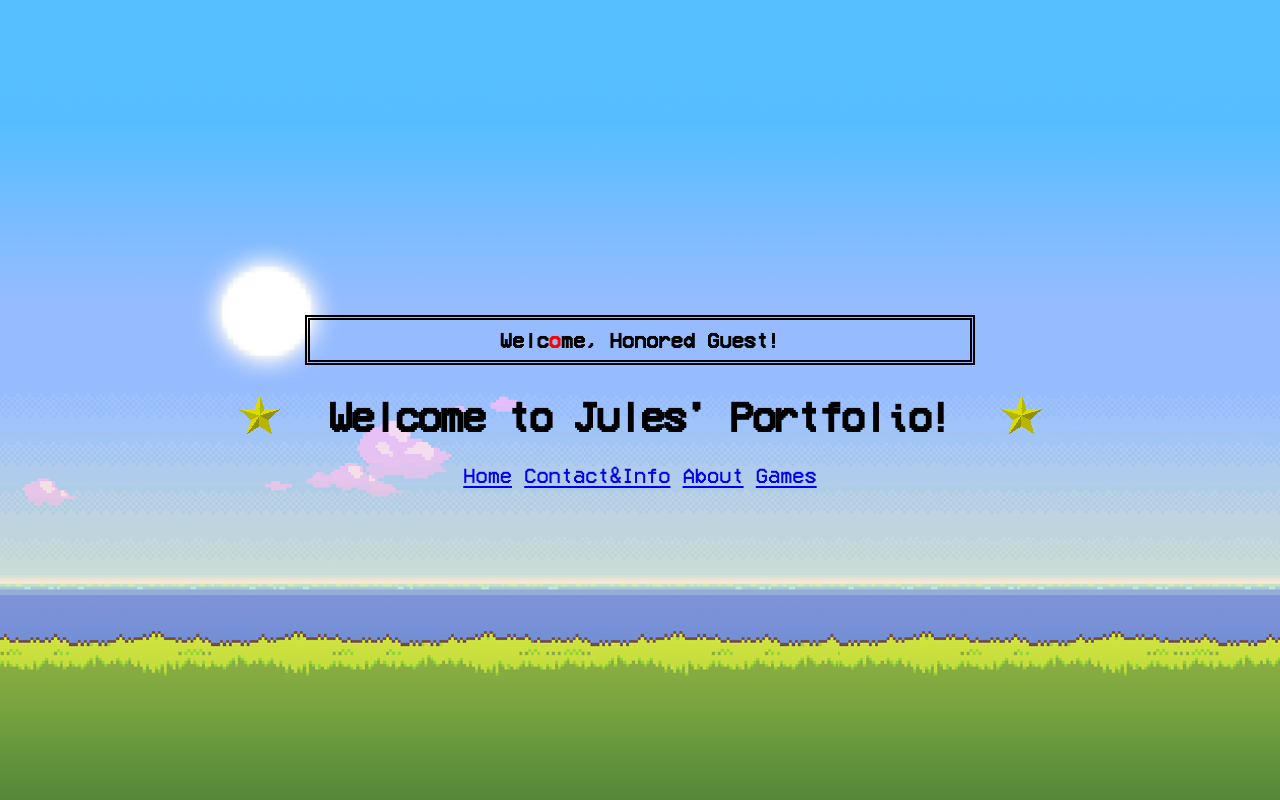
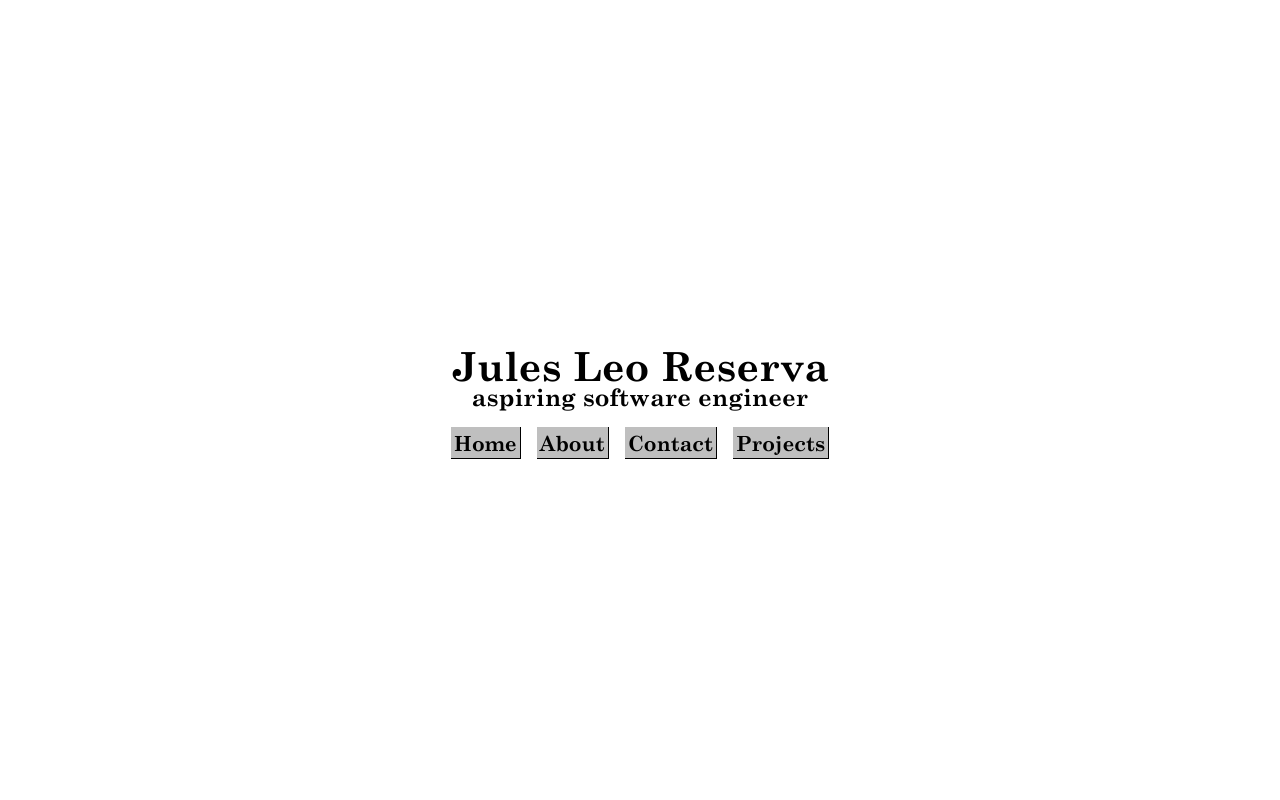
Before and after one commit to jolsefu/portfolio, a website built with Vite: page screens/home.html in a window 1280 px wide. Built offline with nearby package versions, Linux system fonts and the light colour scheme.

Commit message:
Redesigned homepage

```diff
--- a/screens/home.css
+++ b/screens/home.css
@@ -1,60 +1,61 @@
 @font-face {
-    font-family: 'vcr_osd_mono';
-    src: url('../static/fonts/vcr_osd_mono.ttf');
-}
-
-@font-face {
-    font-family: 'apple_garamond';
-    src: url('../static/fonts/apple_garamond.ttf');
-}
-
-* {
-	font-family: 'vcr_osd_mono';
+    font-family: 'schoolbook';
+    src: url('../static/fonts/schoolbook.ttf');
 }
 
 html {
-    font-size: 1.3rem;
+    font-family: 'schoolbook', 'Times New Roman', Times, serif;
 }
 
 body {
     margin: 0;
+    margin-top: 40px;
 }
 
-#home {
-    height: 100vh;
+a {
+    color: black;
+    font: bold;
+    text-decoration: none;
+}
+
+#content {
+    display: flex;
     flex-direction: column;
-    display: flex;
     align-items: center;
     justify-content: center;
-    background-image: url('../static/images/background.png');
-    background-size: cover;
+    height: 90vh;
+    width: 100%;
 }
 
-#title {
-    font-family: 'vcr_osd_mono';
-    font-size: 2rem;
-    letter-spacing: -.1rem;
-    height: 100px;
-    font-weight: bolder;
-    display: flex;
-    align-items: center;
+#name {
+    font-size: 2.5rem;
+    font-weight: bold;
+    margin-bottom: 0;
 }
 
-#topbar {
-    display: flex;
-    justify-content: center;
-    border-style: double;
-    border-color: black;
-    border-width: thick;
-    padding: 10px;
-    width: 50%;
-    font-weight: 1000;
+#subtext {
+    margin-top: -.5rem;
+    margin-bottom: 1rem;
+    font-size: 1.5rem;
 }
 
-#links a.active {
-    color: red;
+#buttons {
+    display: flex;
+    flex-direction: row;
+    gap: 1rem;
+    font-size: 1.3rem;
 }
 
-#sidebar a:hover:not(.active) {
-    color: black;
+.button {
+    background-color: #bfbfbf;
+    padding: 3px;
+    border-bottom: black solid 1px;
+    border-right: black solid 1px;
 }
+
+.button:active {
+    border-top: black solid 1px;
+    border-left: black solid 1px;
+    border-bottom: 0;
+    border-right: 0;
+}
--- a/screens/home.html
+++ b/screens/home.html
@@ -6,67 +6,31 @@
         <link rel="stylesheet" href="home.css">
 
         <script>
-            let redLetter = 0;
-
-            document.addEventListener( 'DOMContentLoaded', topbarColor );
-            document.addEventListener( 'DOMContentLoaded', sidebarFunctionality );
-
-            function sidebarFunctionality() {
-                const a = document.querySelectorAll( '#sidebar a' );
-
-                a.forEach( element => {
-                    element.addEventListener( 'click', () => {
-                        const active = document.querySelector( '#sidebar a.active' );
-
-                        active.className = '';
-
-                        element.className = 'active';
-                   } )
-                } );
-            }
-
-            function changeColor() {
-                const topbar = document.getElementById( 'topbar' );
-                const str = 'Welcome,&nbspHonored&nbspGuest!';
-
-                if ( str.charAt( redLetter ) === '&' ) redLetter += 5;
-
-                let redStr = `<span style="color: red;">${ str.charAt( redLetter ) }</span>`;
-
-                newStr = str.slice( 0, redLetter ) + redStr + str.slice( redLetter + 1 );
-
-                topbar.innerHTML = newStr;
-
-                if ( redLetter >= str.length ) redLetter = 0; else redLetter++;
-            }
-
-            function topbarColor() {
-                setInterval( changeColor, 70 );
-            }
         </script>
     </head>
     <body>
-        <div id="home">
-            <div id="topbar">
-                Welcome, Honored Guest!
+        <div id="content">
+            <div id="name">
+                Jules Leo Reserva
             </div>
+            <div id="subtext">
+                aspiring software engineer
+            </div>
+            <div id="buttons">
+                <div class="button">
+                    <a href="#">Home</a>
+                </div>
+                <div class="button">
+                    <a href="#">About</a>
+                </div>
+                <div class="button">
+                    <a href="#">Contact</a>
+                </div>
+                <div class="button">
+                    <a href="#">Projects</a>
+                </div>
 
-            <div id="content">
-                <div id="title">
-                    <img src="../static/gifs/star.gif">
-                    &nbsp;
-                    Welcome to Jules' Portfolio!
-                    &nbsp;
-                    <img src="../static/gifs/star.gif">
-                </div>
-            </div>
-
-            <div id="links">
-                <a href="#">Home</a>
-                <a href="contact.html">Contact&Info</a>
-                <a href="about.html">About</a>
-                <a href="#">Games</a>
             </div>
         </div>
-  </body>
+   </body>
 </html>
```
